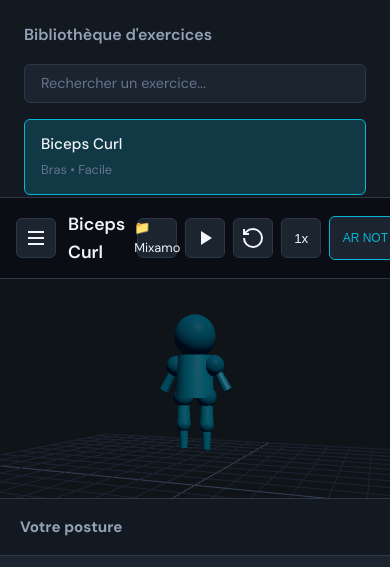
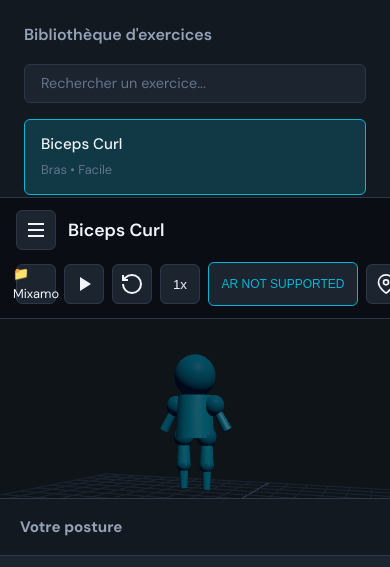
Before and after one commit to Florianegui/Kine, a website: page index.html in a window 390 px wide. Shown: the part 99-666 px from the top of the page. Drawn offline with nearby package versions, Linux system fonts and the light colour scheme; animation ran at ten frames a second.

Commit message:
Bouton position AR: icône SVG + layout responsive
Made-with: Cursor

```diff
--- a/index.html
+++ b/index.html
@@ -70,7 +70,9 @@
                         </button>
                         <button class="control-btn" id="speedBtn" title="Vitesse">1x</button>
                         <div id="arButtonContainer"></div>
-                        <button class="control-btn" id="arPositionToggle" title="Ajuster la position en AR">📍</button>
+                        <button class="control-btn" id="arPositionToggle" title="Ajuster la position en AR" aria-label="Position AR">
+                            <svg width="20" height="20" viewBox="0 0 24 24" fill="none" stroke="currentColor" stroke-width="2"><path d="M21 10c0 7-9 13-9 13s-9-6-9-13a9 9 0 0 1 18 0z"/><circle cx="12" cy="10" r="3"/></svg>
+                        </button>
                     </div>
                 </div>
                 <div class="ar-position-panel" id="arPositionPanel" aria-hidden="true">
--- a/styles.css
+++ b/styles.css
@@ -348,17 +348,25 @@ body {
     padding: 1rem 1.5rem;
     border-bottom: 1px solid var(--border);
     gap: 0.75rem;
+    flex-wrap: wrap;
 }
 
 .viewer-header h2 {
     font-size: 1.1rem;
     font-weight: 600;
+    min-width: 0;
+    flex: 1 1 auto;
+    overflow: hidden;
+    text-overflow: ellipsis;
+    white-space: nowrap;
 }
 
 .viewer-controls {
     display: flex;
     align-items: center;
     gap: 0.5rem;
+    flex-shrink: 0;
+    flex-wrap: wrap;
 }
 
 .model-select {
```
